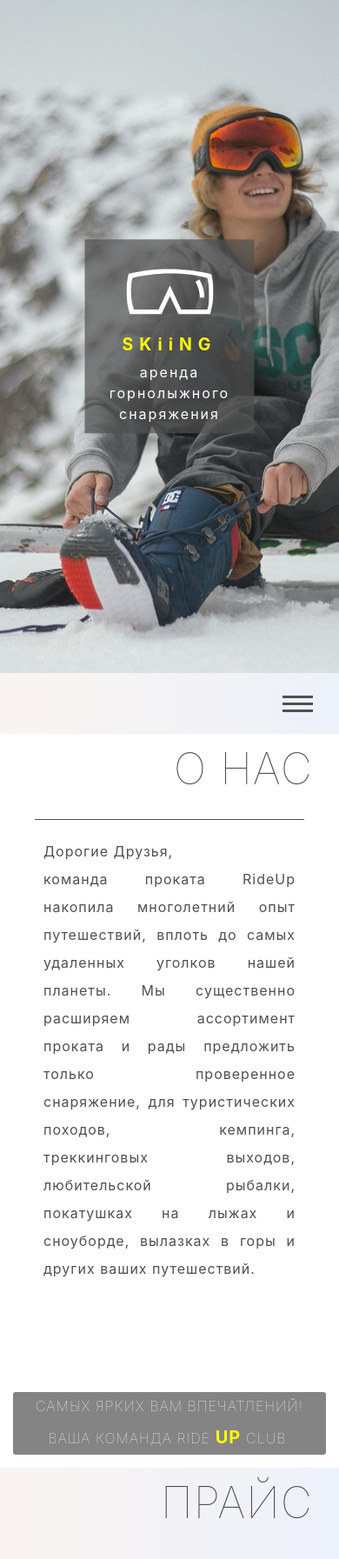
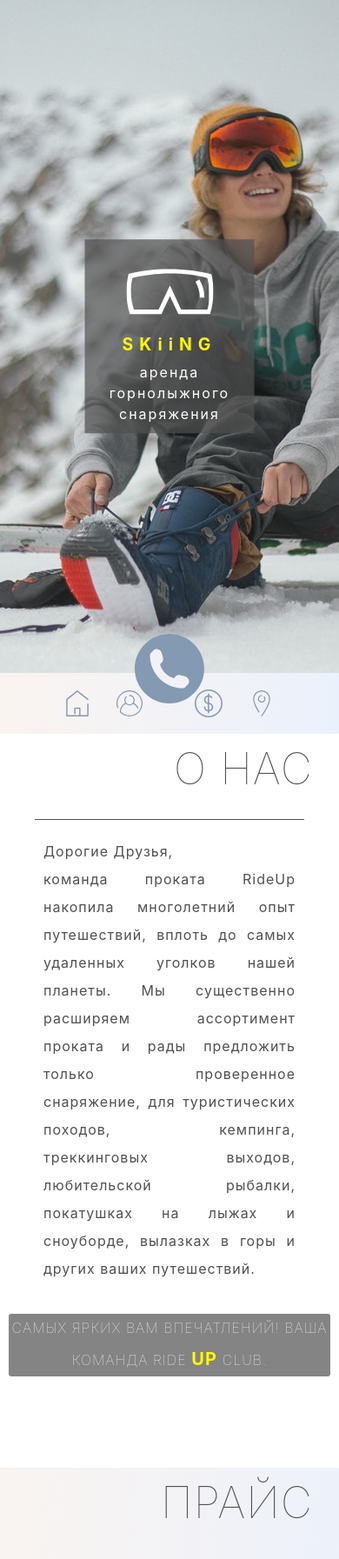
Before and after one commit to forshow/forshow.github.io, a PHP site: page /skiing.html in a window 390 px wide. Shown: the top 1793 px of the page at 87% size. Run offline with PHP 8.4, Linux system fonts and the light colour scheme; some libraries are stand-ins or nearby versions.

Commit message:
RUC update - mobile nav corrected

```diff
--- a/rideUp/css/_menu.scss
+++ b/rideUp/css/_menu.scss
@@ -5,6 +5,7 @@ header {
         position: relative;
         z-index: 10;
 
+        /*
         // Menu Button
         .menu-btn {
             display: none;
@@ -46,9 +47,9 @@ header {
                         transform: rotate(-45deg) translate(7px, -6px);
                     }
                 }
-                */
             }
         }
+        */
 
         #call {
             opacity: 0;
@@ -159,7 +160,7 @@ header {
 
                 .pusher {
                     display: block;
-                    width: 40vw;
+                    width: 100px;
                 }
 
                 a {
--- a/rideUp/css/_mobile.scss
+++ b/rideUp/css/_mobile.scss
@@ -23,9 +23,26 @@
                 }
 
                 #top {
+
                     .top-container {
                         #logo {
                             font-size: 10vw;
+                        }
+                    }
+
+                    &.upMe {
+                        height: 20vh;
+                        padding: 0;
+
+                        .icons {
+                            opacity: 0;
+                            transition: 1s opacity ease-out;
+                        }
+
+                        h5 {
+                            bottom: 0;
+                            font-size: 1.5vh;
+                            transition: 1s all ease-out;
                         }
                     }
                 }
@@ -37,7 +54,7 @@
                         height: 100%;
 
                         a {
-                            height: 25vh;
+                            height: 22vh;
                             margin: 5px 0;
 
                             .sel-bg {
@@ -79,9 +96,10 @@
                 }
 
                 .about-botom {
-                    bottom: 15px;
-                    left: 15px;
-                    right: 15px;
+                    position: relative;
+                    bottom: 0;
+                    left: 0;
+                    right: 0;
                 }
             }
 
--- a/rideUp/css/style.css
+++ b/rideUp/css/style.css
@@ -1,21 +1,28 @@
 header nav {
   position: relative;
-  z-index: 10; }
-  header nav .menu-btn {
+  z-index: 10;
+        /*
+        // Menu Button
+        .menu-btn {
             display: none;
             position: fixed;
             z-index: 10;
             right: 20px;
             bottom: 10px;
             cursor: pointer;
-    transition: 0.3s all ease-out; }
-    header nav .menu-btn .btn-line {
+            transition: 0.3s all ease-out;
+
+            .btn-line {
                 width: 35px;
                 height: 3px;
                 margin: 0 0 5px 0;
-      background: #505050;
-      transition: 0.3s all ease-out; }
-    header nav .menu-btn.close {
+                background: $dark-color;
+                transition: 0.3s all ease-out;
+            }
+
+            // Rotate Into X With Menu Lines
+
+            &.close {
                 display: none;
                 /*
                 transform: rotate(180deg) translate(0, 0px);
@@ -518,9 +543,10 @@ body {
       body main #about .bio-content .bio {
         width: 100%; }
     body main #about .about-botom {
-      bottom: 15px;
-      left: 15px;
-      right: 15px; }
+      position: relative;
+      bottom: 0;
+      left: 0;
+      right: 0; }
   body main #price {
     width: 100%;
     padding: 10px; }
--- a/rideUp/css/style.scss
+++ b/rideUp/css/style.scss
@@ -423,6 +423,8 @@ body {
 
                     .icons {
                         margin-top: 1vh;
+                        opacity: 1;
+                        transition: 1s opacity ease-out;
 
                         a {
                             color: #fff;
@@ -440,6 +442,7 @@ body {
                 h5 {
                     bottom: 3vh;
                     font-size: 2.5vh;
+                    transition: 1s all ease-out;
                 }
             }
 
@@ -460,10 +463,12 @@ body {
                         border-radius: 3px;
                         //overflow: hidden;
                         border: 1px solid #fff;
+                        box-sizing: border-box;
 
                         .sel-info {
                             position: absolute;
-
+                            top: 0;
+                            left: 0;
                             height: 100%;
                             background: rgba($dark-color, 0.7);
                             z-index: 3;
--- a/rideUp/index.html
+++ b/rideUp/index.html
@@ -33,7 +33,7 @@
 
             <div id="top" class="position-relative d-flex flex-column">
                 <div class="top-container position-relative d-flex flex-column m-auto">
-                    <div id="logo" class="d-flex flex-column text-center mx-auto p-2 justify-content-center">
+                    <div id="logo" class="d-flex flex-column text-center mx-auto p-1">
                         <h1 class="logo font-weight-bold p-0 m-0">ride <span class="">UP</span> club</h1>
                         <p class="m-0 p-0">outdoor equipment</p>
                     </div>
@@ -51,7 +51,7 @@
                     </div>
                 </div>
 
-                <h5 class="position-absolute text-center text-light font-weight-light align-self-center">RENT YOUR FREEDOM <br><span>&darr;</span>
+                <h5 class="rent position-absolute text-center text-light font-weight-light align-self-center">RENT YOUR FREEDOM <br><span>&darr;</span>
                 </h5>
             </div>
             <div id="select" class="position-relative">
--- a/rideUp/skiing.html
+++ b/rideUp/skiing.html
@@ -31,13 +31,14 @@
 
     <header class="">
         <nav class="">
+            <!--
             <div id="menu-btn" class="menu-btn">
                 <div class="btn-line"></div>
                 <div class="btn-line"></div>
                 <div class="btn-line"></div>
             </div>
-
-            <div id="call">
+            -->
+            <div id="call" class="show">
                 <a href="tel:+380972846640" title="Позвонить" style="transform: matrix(1, 0, 0, 1, 0, 0);">
                     <svg xmlns="http://www.w3.org/2000/svg" xmlns:xlink="http://www.w3.org/1999/xlink" version="1.1" id="Capa_1" x="0px" y="0px" width="80px" height="80px" viewBox="0 0 485.213 485.212" style="enable-background:new 0 0 485.213 485.212;" xml:space="preserve">
                         <path d="M242.607,0C108.629,0,0.001,108.628,0.001,242.606c0,133.976,108.628,242.606,242.606,242.606   c133.978,0,242.604-108.631,242.604-242.606C485.212,108.628,376.585,0,242.607,0z M370.719,353.989l-19.425,19.429   c-3.468,3.463-13.623,5.624-13.949,5.624c-61.452,0.536-120.621-23.602-164.095-67.08c-43.593-43.618-67.759-102.998-67.11-164.657   c0-0.028,2.224-9.892,5.689-13.324l19.424-19.427c7.108-7.141,20.762-10.368,30.327-7.168l4.086,1.363   c9.537,3.197,19.55,13.742,22.185,23.457l9.771,35.862c2.635,9.743-0.919,23.604-8.025,30.712l-12.97,12.972   c12.734,47.142,49.723,84.138,96.873,96.903l12.965-12.975c7.141-7.141,20.997-10.692,30.719-8.061l35.857,9.806   c9.717,2.67,20.26,12.62,23.456,22.154l1.363,4.145C381.028,333.262,377.826,346.913,370.719,353.989z" fill="#91DC5A"/>
@@ -45,7 +46,7 @@
                 </a>
             </div>
 
-            <div class="left-nav align-items-center">
+            <div class="show left-nav align-items-center">
                 <a class="left" href="index.html" title="HOME" style="transform: matrix(1, 0, 0, 1, 0, 0);">
                     <svg xmlns="http://www.w3.org/2000/svg" xmlns:xlink="http://www.w3.org/1999/xlink" version="1.1" id="Capa_1" x="0px" y="0px" viewBox="0 0 247.789 247.789" style="enable-background:new 0 0 247.789 247.789;" xml:space="preserve"
                         width="30px" height="30px">
```
Also changed, not shown: other parts of rideUp/css/style.css (+23 -5 lines), rideUp/js/main.js (+16 -20 lines). Lines whose indentation alone changed are shown as unchanged.
